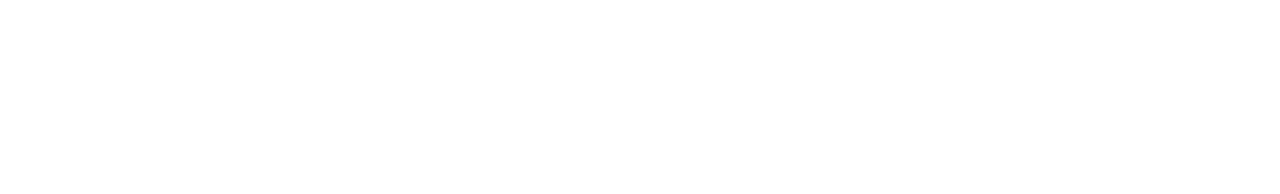
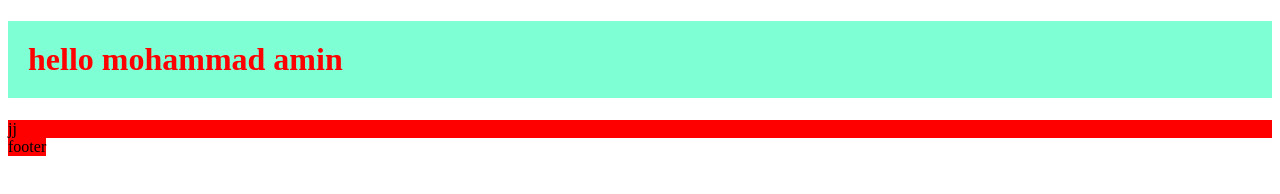
Before and after one commit to MohammadAminFeliAkbari/education, a plain HTML site: page index.html in a window 1280 px wide. Drawn offline with Linux system fonts and the light colour scheme.

Commit message:
add header , main , footer

```diff
--- a/index.html
+++ b/index.html
@@ -1,11 +1,21 @@
 <!DOCTYPE html>
 <html lang="en">
+
 <head>
     <meta charset="UTF-8">
     <meta name="viewport" content="width=device-width, initial-scale=1.0">
+    <link rel="stylesheet" href="style.css">
     <title>Document</title>
 </head>
+
 <body>
+    <header>
+        <h1>hello mohammad amin</h1>
+    </header>
+    <div>jj</div>
+    <footer>
+        footer
+    </footer>
+</body>
 
-</body>
 </html>
--- a/style.css
+++ b/style.css
@@ -0,0 +1,13 @@
+h1{
+    color: red;
+    background-color: aquamarine;
+    padding: 20px;
+}
+div{
+    background: red;
+}
+
+footer{
+    background: red;
+    position: fixed;
+}
```
